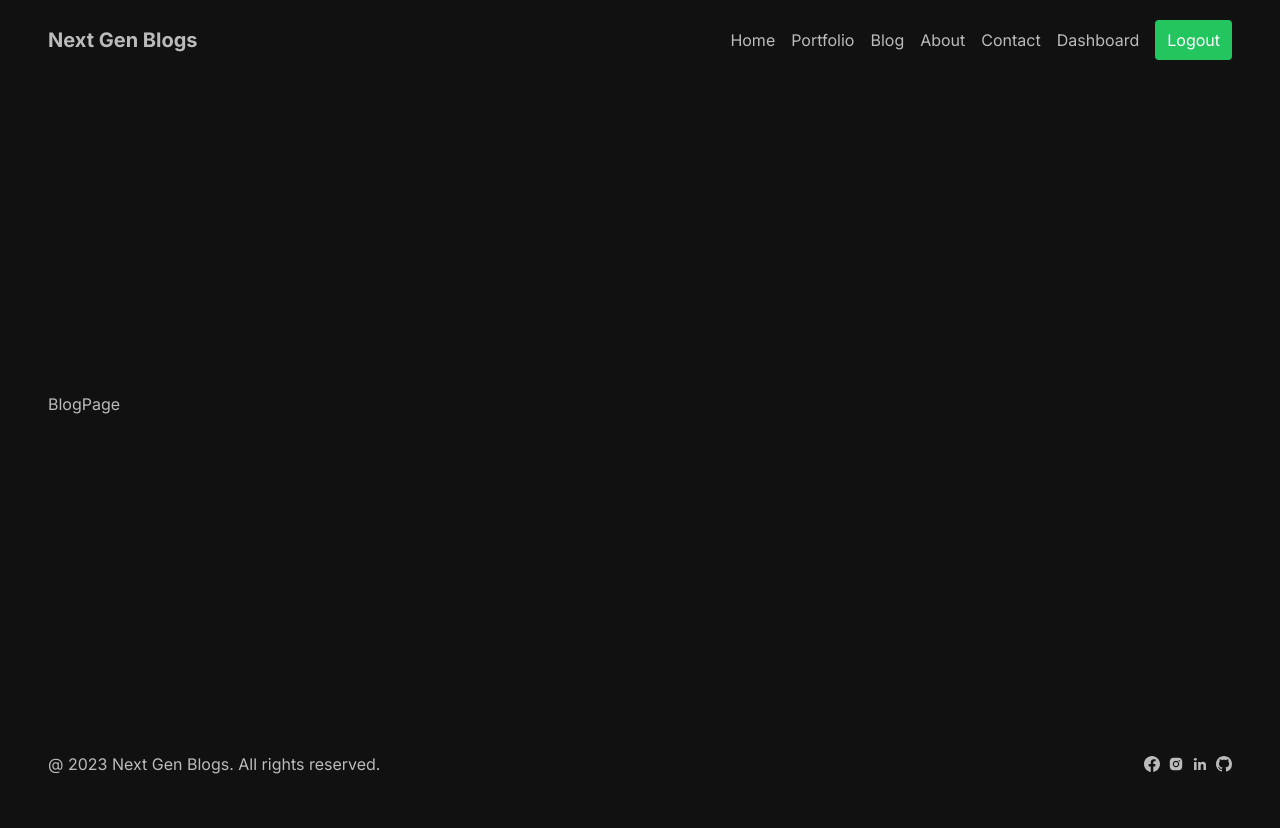
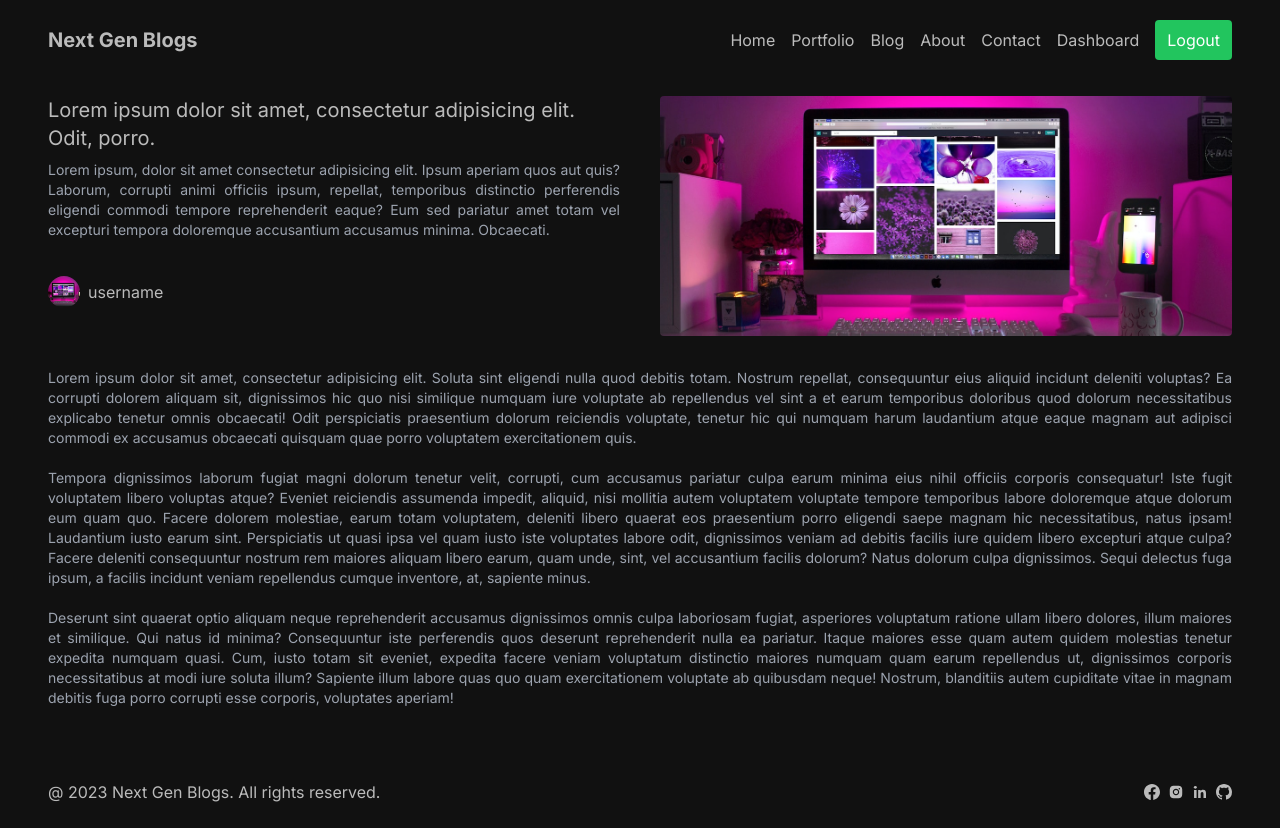
Before and after one commit to amankashyap004/next-gen-blogs, a Next.js app: page /blog/testId in a window 1280 px wide. Before the commit the page ends 800 px from the top, so only its background shows below. Built offline with nearby package versions, Linux system fonts and the light colour scheme.

Commit message:
blog page

```diff
--- a/src/app/blog/[id]/page.tsx
+++ b/src/app/blog/[id]/page.tsx
@@ -1,7 +1,79 @@
 import React from "react";
+import Image from "next/image";
 
 const BlogPage = () => {
-   return <div>BlogPage</div>;
+   return (
+      <div>
+         <section className="flex flex-col py-4">
+            <section className="flex gap-10">
+               <div className="flex justify-between flex-col flex-1 gap-2">
+                  <h1 className="text-xl">
+                     Lorem ipsum dolor sit amet, consectetur adipisicing elit. Odit, porro.
+                  </h1>
+                  <p className="text-sm text-gray-400 text-justify">
+                     Lorem ipsum, dolor sit amet consectetur adipisicing elit. Ipsum aperiam quos
+                     aut quis? Laborum, corrupti animi officiis ipsum, repellat, temporibus
+                     distinctio perferendis eligendi commodi tempore reprehenderit eaque? Eum sed
+                     pariatur amet totam vel excepturi tempora doloremque accusantium accusamus
+                     minima. Obcaecati.
+                  </p>
+                  <div className="flex items-center gap-2 flex-1">
+                     <div className="w-8 h-8 rounded-full relative">
+                        <Image
+                           src="/image1.jpg"
+                           alt=""
+                           fill={true}
+                           className="rounded-full object-cover"
+                        />
+                     </div>
+                     <span>username</span>
+                  </div>
+               </div>
+               <div className="relative flex-1 w-full h-60 rounded">
+                  <Image src="/image1.jpg" alt="" fill={true} className="rounded object-cover" />
+               </div>
+            </section>
+            <div className="py-8">
+               <p className="text-sm text-justify text-gray-400">
+                  Lorem ipsum dolor sit amet, consectetur adipisicing elit. Soluta sint eligendi
+                  nulla quod debitis totam. Nostrum repellat, consequuntur eius aliquid incidunt
+                  deleniti voluptas? Ea corrupti dolorem aliquam sit, dignissimos hic quo nisi
+                  similique numquam iure voluptate ab repellendus vel sint a et earum temporibus
+                  doloribus quod dolorum necessitatibus explicabo tenetur omnis obcaecati! Odit
+                  perspiciatis praesentium dolorum reiciendis voluptate, tenetur hic qui numquam
+                  harum laudantium atque eaque magnam aut adipisci commodi ex accusamus obcaecati
+                  quisquam quae porro voluptatem exercitationem quis.
+                  <br />
+                  <br />
+                  Tempora dignissimos laborum fugiat magni dolorum tenetur velit, corrupti, cum
+                  accusamus pariatur culpa earum minima eius nihil officiis corporis consequatur!
+                  Iste fugit voluptatem libero voluptas atque? Eveniet reiciendis assumenda impedit,
+                  aliquid, nisi mollitia autem voluptatem voluptate tempore temporibus labore
+                  doloremque atque dolorum eum quam quo. Facere dolorem molestiae, earum totam
+                  voluptatem, deleniti libero quaerat eos praesentium porro eligendi saepe magnam
+                  hic necessitatibus, natus ipsam! Laudantium iusto earum sint. Perspiciatis ut
+                  quasi ipsa vel quam iusto iste voluptates labore odit, dignissimos veniam ad
+                  debitis facilis iure quidem libero excepturi atque culpa? Facere deleniti
+                  consequuntur nostrum rem maiores aliquam libero earum, quam unde, sint, vel
+                  accusantium facilis dolorum? Natus dolorum culpa dignissimos. Sequi delectus fuga
+                  ipsum, a facilis incidunt veniam repellendus cumque inventore, at, sapiente minus.
+                  <br />
+                  <br />
+                  Deserunt sint quaerat optio aliquam neque reprehenderit accusamus dignissimos
+                  omnis culpa laboriosam fugiat, asperiores voluptatum ratione ullam libero dolores,
+                  illum maiores et similique. Qui natus id minima? Consequuntur iste perferendis
+                  quos deserunt reprehenderit nulla ea pariatur. Itaque maiores esse quam autem
+                  quidem molestias tenetur expedita numquam quasi. Cum, iusto totam sit eveniet,
+                  expedita facere veniam voluptatum distinctio maiores numquam quam earum
+                  repellendus ut, dignissimos corporis necessitatibus at modi iure soluta illum?
+                  Sapiente illum labore quas quo quam exercitationem voluptate ab quibusdam neque!
+                  Nostrum, blanditiis autem cupiditate vitae in magnam debitis fuga porro corrupti
+                  esse corporis, voluptates aperiam!
+               </p>
+            </div>
+         </section>
+      </div>
+   );
 };
 
 export default BlogPage;
```
